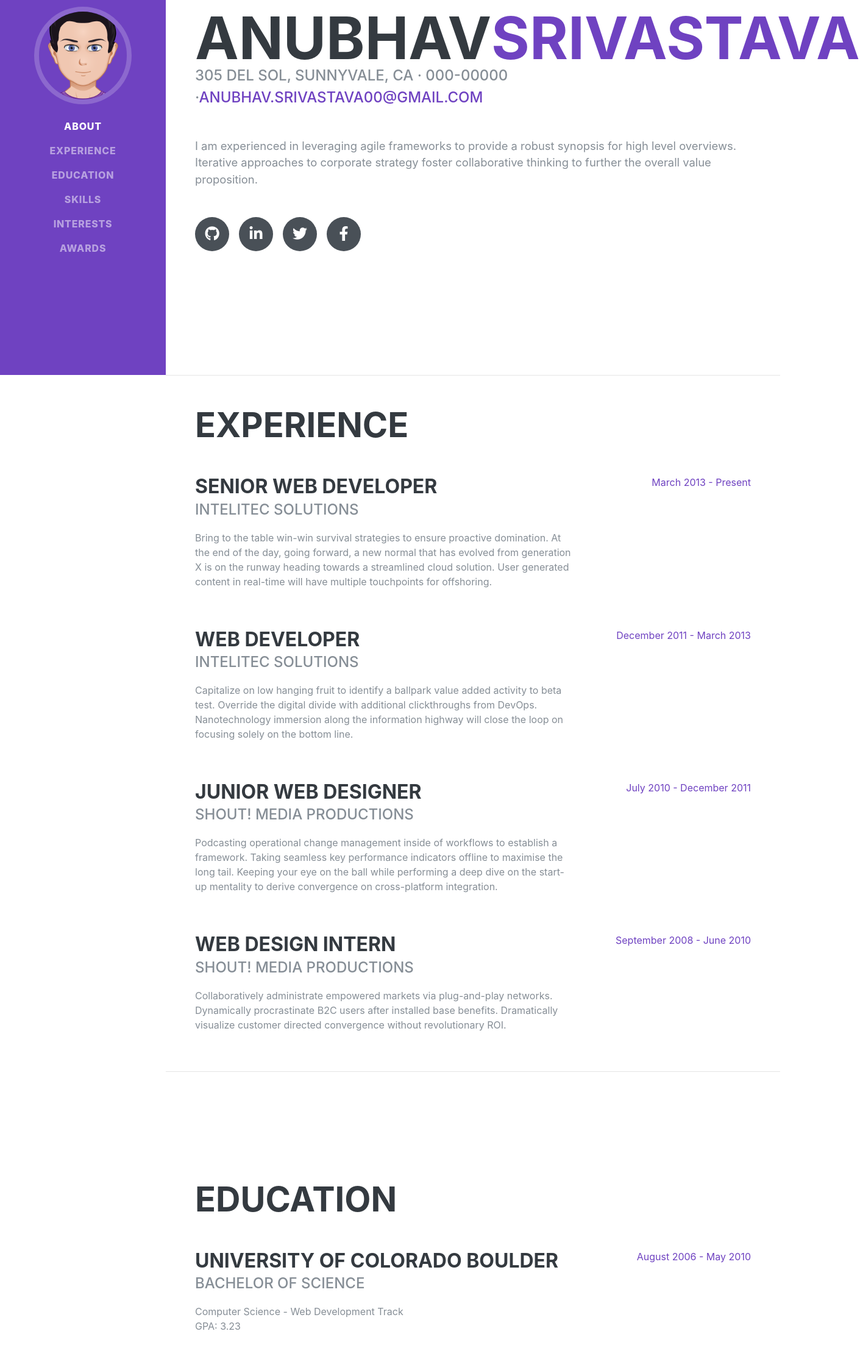
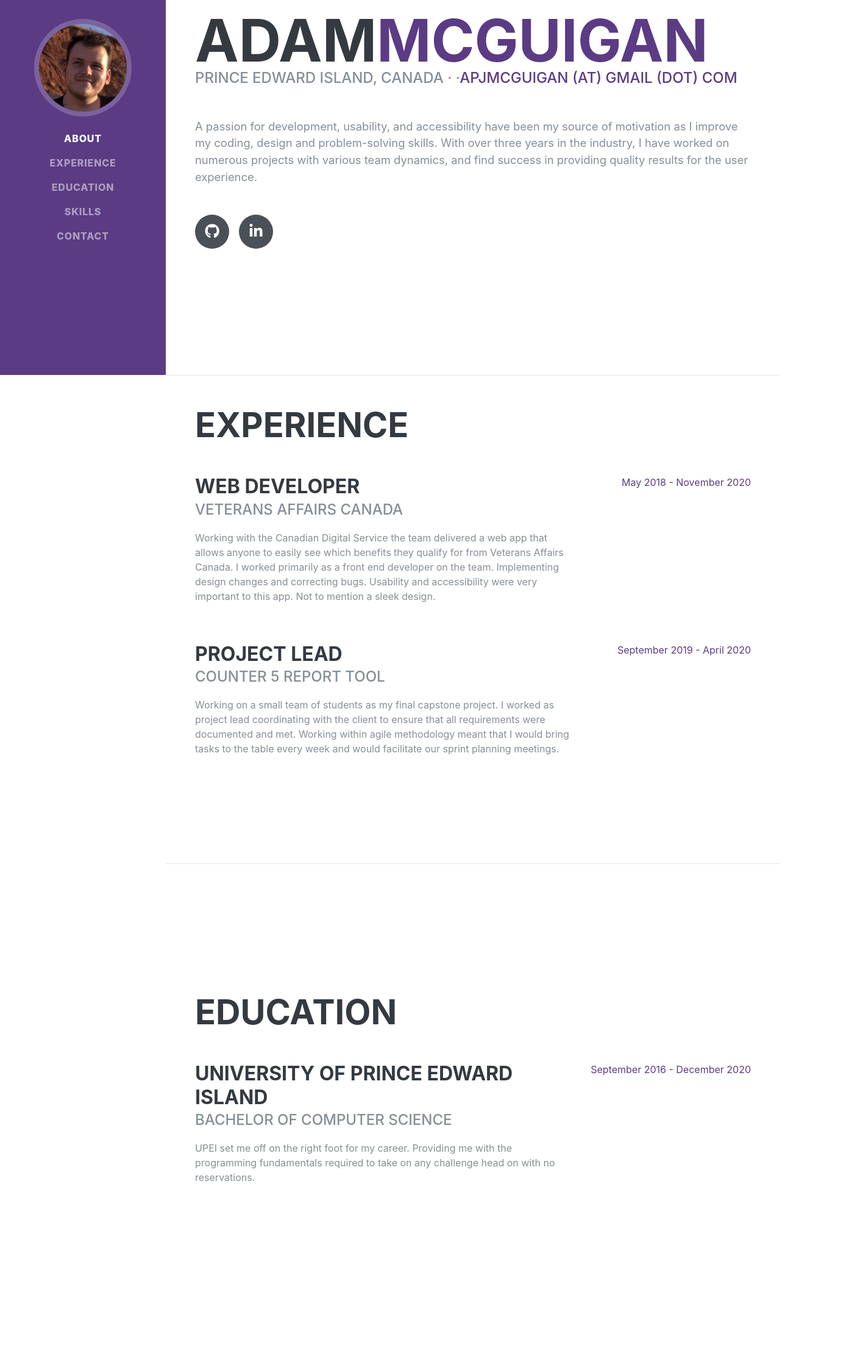
Before and after one commit to apmcguigan/portfolio-adam, a Gatsby site: page / in a window 1280 px wide. Shown: the part 185-2391 px from the top of the page at 61% size, 1411 px wide, since content can reach past the window. Built offline with nearby package versions, Linux system fonts and the light colour scheme; Gatsby itself is replaced by a stand-in of ours; a web font is replaced by a local one.

Commit message:
Template Basic Config

```diff
--- a/config.js
+++ b/config.js
@@ -1,39 +1,28 @@
 module.exports = {
-  siteTitle: 'Gatsby Starter Resume', // <title>
-  manifestName: 'Resume',
-  manifestShortName: 'Landing', // max 12 characters
+  siteTitle: 'Adam McGuigan', // <title>
+  manifestName: 'Adam McGuigan',
+  manifestShortName: 'Adam', // max 12 characters
   manifestStartUrl: '/',
   manifestBackgroundColor: '#663399',
   manifestThemeColor: '#663399',
   manifestDisplay: 'standalone',
-  manifestIcon: 'src/assets/img/website-icon.png',
+  manifestIcon: 'src/assets/images/code_icon.png',
   pathPrefix: `/gatsby-starter-resume/`, // This path is subpath of your hosting https://domain/portfolio
-  firstName: 'Anubhav',
-  lastName: 'Srivastava',
+  firstName: 'Adam',
+  lastName: 'McGuigan',
   // social
   socialLinks: [
     {
       icon: 'fa-github',
       name: 'Github',
-      url: 'https://github.com/anubhavsrivastava',
+      url: 'https://github.com/apmcguigan',
     },
     {
       icon: 'fa-linkedin-in',
       name: 'Linkedin',
-      url: 'https://linkedin.com/in/theanubhav/',
-    },
-    {
-      icon: 'fa-twitter',
-      name: 'Twitter',
-      url: 'https://twitter.com/onlyanubhav',
-    },
-    {
-      icon: 'fa-facebook-f',
-      name: 'Facebook',
-      url: 'https://facebook.com/theanubhav',
+      url: 'https://www.linkedin.com/in/adam-mcguigan/',
     },
   ],
-  email: 'anubhav.srivastava00@gmail.com',
-  phone: '000-00000',
-  address: '305 Del Sol, Sunnyvale, CA',
+  email: 'apjmcguigan (at) gmail (dot) com',
+  address: 'Prince Edward Island, Canada',
 };
--- a/src/assets/sass/_variables.scss
+++ b/src/assets/sass/_variables.scss
@@ -16,8 +16,9 @@ $black: #000 !default;
 
 $blue: #007bff !default;
 $indigo: #6610f2 !default;
-$purple: #6f42c1 !default;
-$pink: #e83e8c !default;
+$purple: #5B3B84 !default;
+$pink: #fb607f !default;
+$pinkHat: #F6BFC6 !default;
 $red: #dc3545 !default;
 $orange: #bd5d38 !default;
 $yellow: #ffc107 !default;
--- a/src/components/Sidebar.js
+++ b/src/components/Sidebar.js
@@ -2,7 +2,7 @@ import React, { Component } from 'react';
 import Scrollspy from 'react-scrollspy';
 import Scroll from './Scroll';
 
-import avatar from '../assets/images/avatar.png';
+import avatar from '../assets/images/profilePic.jpeg';
 import config from '../../config';
 
 export class Sidebar extends Component {
@@ -14,8 +14,7 @@ export class Sidebar extends Component {
         { content: 'Experience', href: 'experience' },
         { content: 'Education', href: 'education' },
         { content: 'Skills', href: 'skills' },
-        { content: 'Interests', href: 'interests' },
-        { content: 'Awards', href: 'awards' },
+        { content: 'Contact', href: 'contact' },
       ],
       isCollapsed: true,
     };
@@ -35,7 +34,7 @@ export class Sidebar extends Component {
         className="navbar navbar-expand-lg navbar-dark bg-primary fixed-top"
         id="sideNav"
       >
-        <a className="navbar-brand" href="#page-top">
+        <a className="navbar-brand" href="#about">
           <span className="d-block d-lg-none">
             {config.firstName} {config.lastName}
           </span>
--- a/src/pages/index.js
+++ b/src/pages/index.js
@@ -23,10 +23,16 @@ const IndexPage = () => (
             <a href={`mailto:${config.email}`}>{config.email}</a>
           </div>
           <p className="lead mb-5">
-            I am experienced in leveraging agile frameworks to provide a robust
-            synopsis for high level overviews. Iterative approaches to corporate
-            strategy foster collaborative thinking to further the overall value
-            proposition.
+          A passion for development,
+          usability, and accessibility have
+          been my source of motivation as I
+          improve my coding, design and
+          problem-solving skills. With over
+          three years in the industry, I have
+          worked on numerous projects with
+          various team dynamics, and find
+          success in providing quality results
+          for the user experience.
           </p>
           <div className="social-icons">
             {config.socialLinks.map(social => {
@@ -52,72 +58,36 @@ const IndexPage = () => (
 
           <div className="resume-item d-flex flex-column flex-md-row justify-content-between mb-5">
             <div className="resume-content">
-              <h3 className="mb-0">Senior Web Developer</h3>
-              <div className="subheading mb-3">Intelitec Solutions</div>
+              <h3 className="mb-0">Web Developer</h3>
+              <div className="subheading mb-3">Veterans Affairs Canada</div>
               <p>
-                Bring to the table win-win survival strategies to ensure
-                proactive domination. At the end of the day, going forward, a
-                new normal that has evolved from generation X is on the runway
-                heading towards a streamlined cloud solution. User generated
-                content in real-time will have multiple touchpoints for
-                offshoring.
+                Working with the Canadian Digital Service the team delivered a
+                web app that allows anyone to easily see which benefits they qualify for from Veterans Affairs Canada.
+                I worked primarily as a front end developer on the team. Implementing design changes and correcting bugs.
+                Usability and accessibility were very important to this app. Not to mention a sleek design.
               </p>
             </div>
             <div className="resume-date text-md-right">
-              <span className="text-primary">March 2013 - Present</span>
+              <span className="text-primary">May 2018 - November 2020</span>
             </div>
           </div>
 
           <div className="resume-item d-flex flex-column flex-md-row justify-content-between mb-5">
             <div className="resume-content">
-              <h3 className="mb-0">Web Developer</h3>
-              <div className="subheading mb-3">Intelitec Solutions</div>
+              <h3 className="mb-0">Project Lead</h3>
+              <div className="subheading mb-3">Counter 5 Report Tool</div>
               <p>
-                Capitalize on low hanging fruit to identify a ballpark value
-                added activity to beta test. Override the digital divide with
-                additional clickthroughs from DevOps. Nanotechnology immersion
-                along the information highway will close the loop on focusing
-                solely on the bottom line.
+                Working on a small team of students as my final capstone project.
+                I worked as project lead coordinating with the client to ensure that all requirements were documented and met.
+                Working within agile methodology meant that I would bring tasks to the table every week and would facilitate our sprint planning meetings.
+
               </p>
             </div>
             <div className="resume-date text-md-right">
-              <span className="text-primary">December 2011 - March 2013</span>
+              <span className="text-primary">September 2019 - April 2020</span>
             </div>
           </div>
-
-          <div className="resume-item d-flex flex-column flex-md-row justify-content-between mb-5">
-            <div className="resume-content">
-              <h3 className="mb-0">Junior Web Designer</h3>
-              <div className="subheading mb-3">Shout! Media Productions</div>
-              <p>
-                Podcasting operational change management inside of workflows to
-                establish a framework. Taking seamless key performance
-                indicators offline to maximise the long tail. Keeping your eye
-                on the ball while performing a deep dive on the start-up
-                mentality to derive convergence on cross-platform integration.
-              </p>
-            </div>
-            <div className="resume-date text-md-right">
-              <span className="text-primary">July 2010 - December 2011</span>
-            </div>
           </div>
-
-          <div className="resume-item d-flex flex-column flex-md-row justify-content-between">
-            <div className="resume-content">
-              <h3 className="mb-0">Web Design Intern</h3>
-              <div className="subheading mb-3">Shout! Media Productions</div>
-              <p>
-                Collaboratively administrate empowered markets via plug-and-play
-                networks. Dynamically procrastinate B2C users after installed
-                base benefits. Dramatically visualize customer directed
-                convergence without revolutionary ROI.
-              </p>
-            </div>
-            <div className="resume-date text-md-right">
-              <span className="text-primary">September 2008 - June 2010</span>
-            </div>
-          </div>
-        </div>
       </section>
 
       <hr className="m-0" />
@@ -131,24 +101,15 @@ const IndexPage = () => (
 
           <div className="resume-item d-flex flex-column flex-md-row justify-content-between mb-5">
             <div className="resume-content">
-              <h3 className="mb-0">University of Colorado Boulder</h3>
-              <div className="subheading mb-3">Bachelor of Science</div>
-              <div>Computer Science - Web Development Track</div>
-              <p>GPA: 3.23</p>
+              <h3 className="mb-0">University of Prince Edward Island</h3>
+              <div className="subheading mb-3">Bachelor of Computer Science</div>
+              <p>UPEI set me off on the right foot for my career.
+                Providing me with the programming fundamentals required to take on any challenge
+                head on with no reservations.
+              </p>
             </div>
             <div className="resume-date text-md-right">
-              <span className="text-primary">August 2006 - May 2010</span>
-            </div>
-          </div>
-
-          <div className="resume-item d-flex flex-column flex-md-row justify-content-between">
-            <div className="resume-content">
-              <h3 className="mb-0">James Buchanan High School</h3>
-              <div className="subheading mb-3">Technology Magnet Program</div>
-              <p>GPA: 3.56</p>
-            </div>
-            <div className="resume-date text-md-right">
-              <span className="text-primary">August 2002 - May 2006</span>
+              <span className="text-primary">September 2016 - December 2020</span>
             </div>
           </div>
         </div>
@@ -177,28 +138,16 @@ const IndexPage = () => (
               <i className="fab fa-js-square"></i>
             </li>
             <li className="list-inline-item">
-              <i className="fab fa-angular"></i>
-            </li>
-            <li className="list-inline-item">
               <i className="fab fa-react"></i>
             </li>
             <li className="list-inline-item">
               <i className="fab fa-node-js"></i>
             </li>
             <li className="list-inline-item">
-              <i className="fab fa-sass"></i>
+              <i className="fab fa-python"></i>
             </li>
             <li className="list-inline-item">
-              <i className="fab fa-less"></i>
-            </li>
-            <li className="list-inline-item">
-              <i className="fab fa-wordpress"></i>
-            </li>
-            <li className="list-inline-item">
-              <i className="fab fa-gulp"></i>
-            </li>
-            <li className="list-inline-item">
-              <i className="fab fa-grunt"></i>
+              <i className="fab fa-java"></i>
             </li>
             <li className="list-inline-item">
               <i className="fab fa-npm"></i>
@@ -217,11 +166,11 @@ const IndexPage = () => (
             </li>
             <li>
               <i className="fa-li fa fa-check"></i>
-              Cross Functional Teams
+              Agile Development &amp; Scrum
             </li>
             <li>
               <i className="fa-li fa fa-check"></i>
-              Agile Development &amp; Scrum
+              Web Accessibility Standards
             </li>
           </ul>
         </div>
@@ -231,66 +180,10 @@ const IndexPage = () => (
 
       <section
         className="resume-section p-3 p-lg-5 d-flex align-items-center"
-        id="interests"
+        id="contact"
       >
         <div className="w-100">
-          <h2 className="mb-5">Interests</h2>
-          <p>
-            Apart from being a web developer, I enjoy most of my time being
-            outdoors. In the winter, I am an avid skier and novice ice climber.
-            During the warmer months here in Colorado, I enjoy mountain biking,
-            free climbing, and kayaking.
-          </p>
-          <p className="mb-0">
-            When forced indoors, I follow a number of sci-fi and fantasy genre
-            movies and television shows, I am an aspiring chef, and I spend a
-            large amount of my free time exploring the latest technology
-            advancements in the front-end web development world.
-          </p>
-        </div>
-      </section>
-
-      <hr className="m-0" />
-
-      <section
-        className="resume-section p-3 p-lg-5 d-flex align-items-center"
-        id="awards"
-      >
-        <div className="w-100">
-          <h2 className="mb-5">Awards &amp; Certifications</h2>
-          <ul className="fa-ul mb-0">
-            <li>
-              <i className="fa-li fa fa-trophy text-warning"></i>
-              Google Analytics Certified Developer
-            </li>
-            <li>
-              <i className="fa-li fa fa-trophy text-warning"></i>
-              Mobile Web Specialist - Google Certification
-            </li>
-            <li>
-              <i className="fa-li fa fa-trophy text-warning"></i>1<sup>st</sup>
-              Place - University of Colorado Boulder - Emerging Tech Competition
-              2009
-            </li>
-            <li>
-              <i className="fa-li fa fa-trophy text-warning"></i>1<sup>st</sup>
-              Place - University of Colorado Boulder - Adobe Creative Jam 2008
-              (UI Design Category)
-            </li>
-            <li>
-              <i className="fa-li fa fa-trophy text-warning"></i>2<sup>nd</sup>
-              Place - University of Colorado Boulder - Emerging Tech Competition
-              2008
-            </li>
-            <li>
-              <i className="fa-li fa fa-trophy text-warning"></i>1<sup>st</sup>
-              Place - James Buchanan High School - Hackathon 2006
-            </li>
-            <li>
-              <i className="fa-li fa fa-trophy text-warning"></i>3<sup>rd</sup>
-              Place - James Buchanan High School - Hackathon 2005
-            </li>
-          </ul>
+          <h2 className="mb-5">Contact Me</h2>
         </div>
       </section>
     </div>
```
Also changed, not shown: src/assets/images/Code_Icon.png (added), src/assets/images/avatar.png (deleted), src/assets/images/profilePic.jpeg (added).
